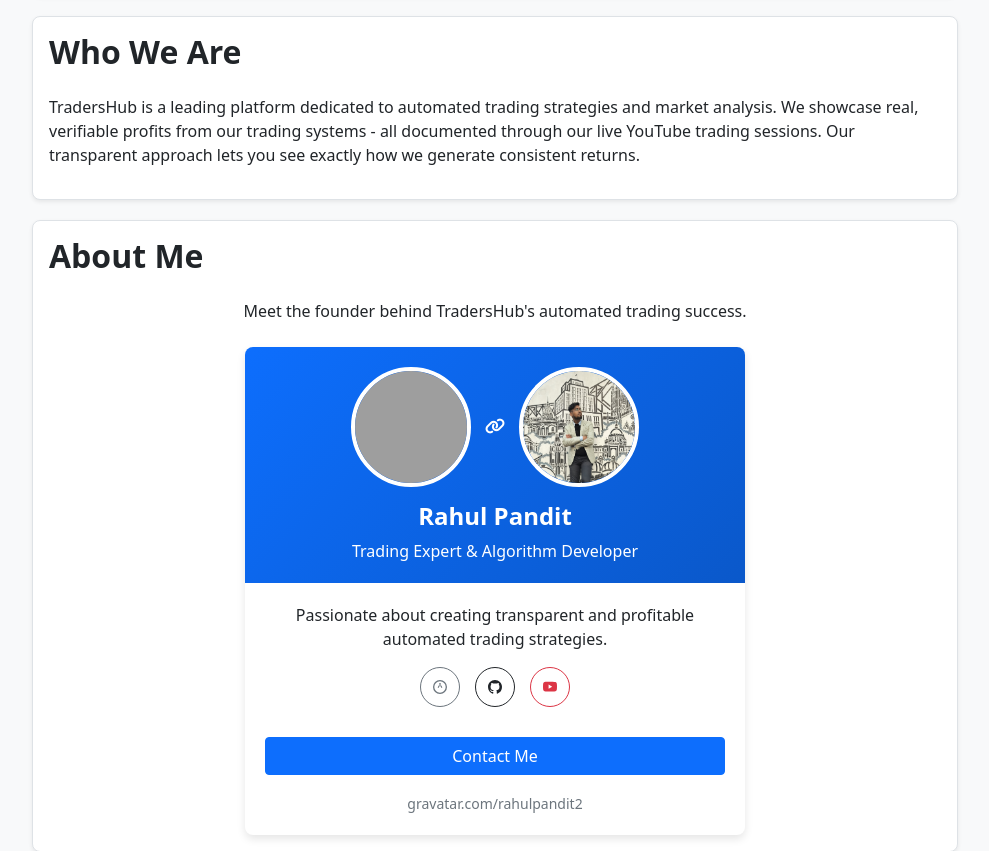
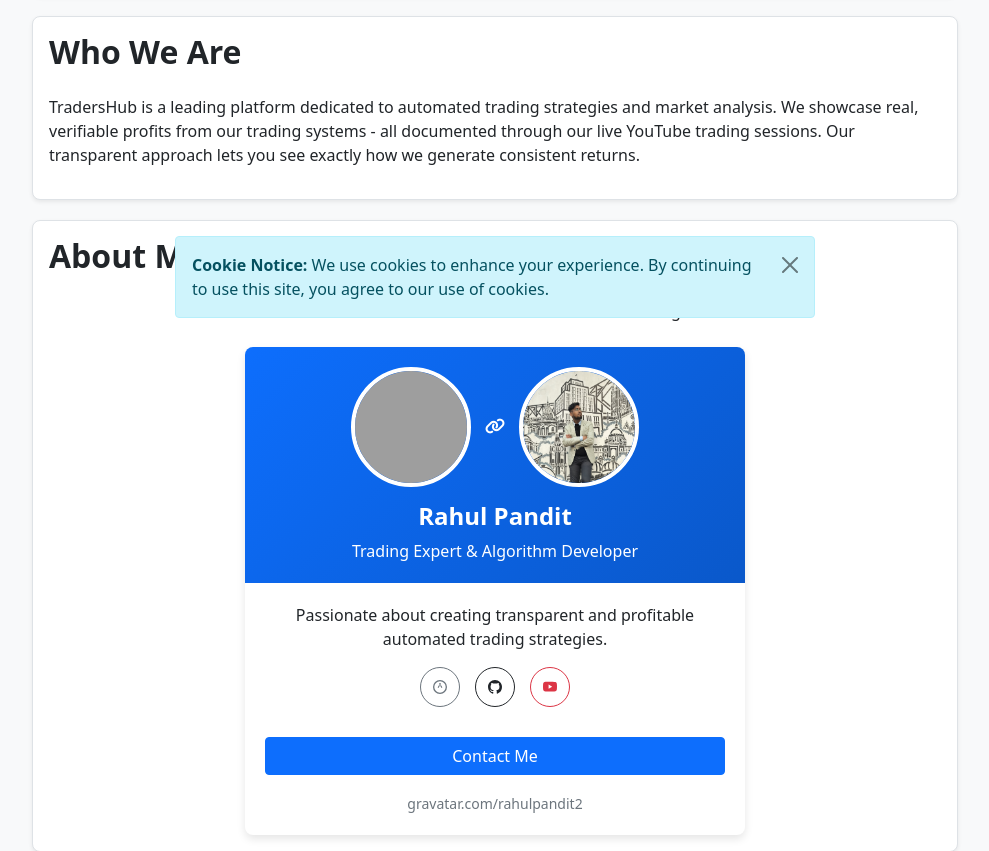
Before and after one commit to rahulpandit2/Traders-Hub, a PHP site: page /about.php in a window 1280 px wide. Shown: the part 482-1333 px from the top of the page, without its empty margins (145-1134 px from the left). Run offline with PHP 8.4, Linux system fonts and the light colour scheme; grey boxes are pictures that could not be loaded.

Commit message:
fixed z-index of cookies alert box for some pages

```diff
--- a/js/cookies.js
+++ b/js/cookies.js
@@ -75,7 +75,7 @@
         const banner = document.createElement('div');
         banner.className = 'cookie-banner';
         banner.innerHTML = `
-            <div class="alert alert-info alert-dismissible fade show position-fixed bottom-0 start-50 translate-middle-x mb-0" role="alert">
+            <div class="cookie-alert alert alert-info alert-dismissible fade show position-fixed bottom-0 start-50 translate-middle-x mb-0" role="alert">
                 <strong>Cookie Notice:</strong> We use cookies to enhance your experience. By continuing to use this site, you agree to our use of cookies.
                 <button type="button" class="btn-close" data-bs-dismiss="alert" aria-label="Close"></button>
             </div>
--- a/partials/header.php
+++ b/partials/header.php
@@ -34,7 +34,7 @@
     <title><?php echo isset($page_title) ? "$page_title | TradersHub Automated Trading" : 'TradersHub - Automated Trading Platform'; ?></title>
 
     <!-- Favicon -->
-    <link rel="icon" type="image/png" href="/favicon.png">
+    <link rel="icon" type="image/svg" href="assets/icons/TradersHub favicon.svg">
 
     <!-- Schema Markup -->
     <script type="application/ld+json">
@@ -57,6 +57,9 @@
     <link rel="stylesheet" href="https://cdn.jsdelivr.net/npm/bootstrap-icons@1.10.5/font/bootstrap-icons.css">
 
     <style>
+        .cookie-alert {
+            z-index: 99999999;
+        }
         html, body {
             height: 100%;
             margin: 0;
```
